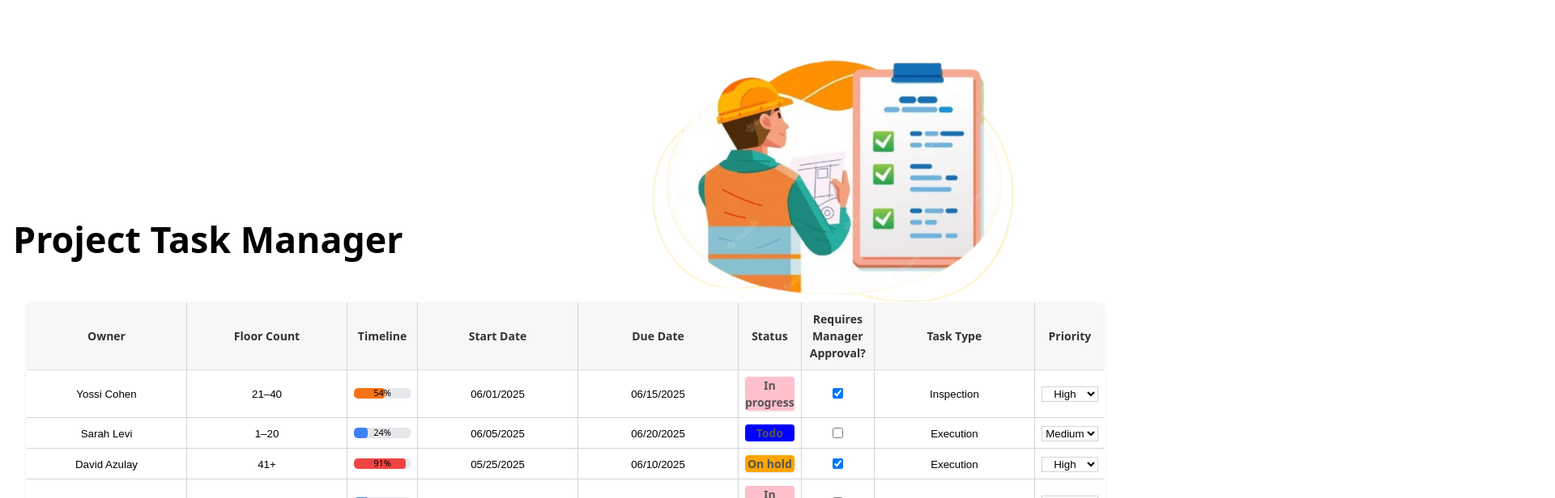
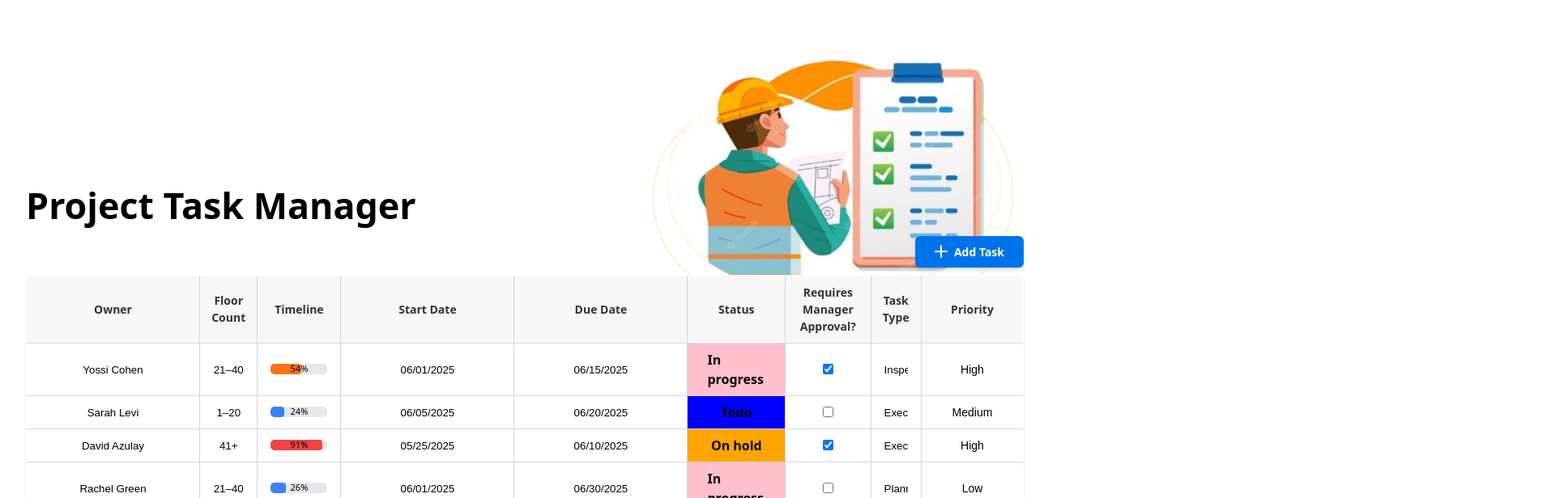
Before and after one commit to NeomiBashari/react-data-table-assignment, a React (Vite) app: page / in a window 1280 px wide. Shown: the top 616 px of the page at 81% size, 1920 px wide, since content can reach past the window. Built offline with nearby package versions, Linux system fonts and the light colour scheme.

Commit message:
Improve dropdown styling and interactions

```diff
--- a/src/App.tsx
+++ b/src/App.tsx
@@ -1,6 +1,6 @@
 import { useState } from 'react';
 import { generateFakeTableData } from './utils/generateFakeTableData';
-import type { TableData } from './types/table';
+import type { TableData, TableRow } from './types/table';
 import DataTable from './components/DataTable';
 
 const App = () => {
@@ -16,9 +16,30 @@ const App = () => {
     setIsEditing(false);
   };
 
+  const handleAddTask = () => {
+    const newTask: TableRow = {
+      owner: '',
+      floorCount: '' as TableRow['floorCount'],
+      status: 'Todo',
+      startDate: '',
+      dueDate: '',
+      requiresManagerApproval: false,
+      taskType: '' as TableRow['taskType'],
+      priority: '' as TableRow['priority']
+    };
+
+    setTableData([newTask, ...tableData]);
+  };
+
   return (
-    <div className="app-container">
-      <div style={{ width: '100%', textAlign: 'left', height: '3.5rem', display: 'flex', alignItems: 'center', justifyContent: 'flex-start', paddingLeft: '1rem', position: 'relative', top: '12rem' }}>
+    <div className="app-container" style={{ position: 'relative' }}>
+      {/* Title Container*/}
+      <div style={{
+        position: 'absolute',
+        marginTop: '7rem',
+        left: '2rem',
+        zIndex: 10
+      }}>
         {isEditing ? (
           <input
             type="text"
@@ -26,20 +47,67 @@ const App = () => {
             onChange={handleTitleChange}
             onBlur={handleTitleBlur}
             className="text-3xl font-bold border border-gray-300 rounded px-2 py-1 focus:outline-none focus:ring-2 focus:ring-blue-500"
-            style={{ fontSize: '2.8rem', fontWeight: '700', width: 'auto', textAlign: 'left', backgroundColor: 'inherit', color: 'inherit', height: '3.5rem', lineHeight: '3.5rem', marginBottom: '0' }}
+            style={{ fontSize: '2.8rem', fontWeight: '700', width: 'auto', textAlign: 'left', backgroundColor: 'inherit', color: 'inherit', height: '3.5rem', lineHeight: '3.5rem' }}
             autoFocus
           />
         ) : (
           <h1
             className="text-3xl font-bold cursor-pointer"
-            style={{ fontSize: '2.8rem', fontWeight: '700', height: '3.5rem', lineHeight: '3.5rem', marginBottom: '0' }}
+            style={{ fontSize: '2.8rem', fontWeight: '700', height: '3.5rem', lineHeight: '3.5rem' }}
             onClick={() => setIsEditing(true)}
           >
             {title}
           </h1>
         )}
       </div>
-      <DataTable data={tableData} onDataChange={setTableData} />
+
+      {/* Add Task Button Container */}
+      <div style={{
+        position: 'absolute',
+        top: '13rem',
+        right: '1rem',
+        zIndex: 10
+      }}>
+        <button
+          onClick={handleAddTask}
+          style={{
+            backgroundColor: '#0073ea',
+            color: 'white',
+            border: 'none',
+            borderRadius: '6px',
+            padding: '10px 24px',
+            fontSize: '14px',
+            fontWeight: '600',
+            cursor: 'pointer',
+            display: 'flex',
+            alignItems: 'center',
+            gap: '8px',
+            transition: 'all 0.2s ease-in-out',
+            boxShadow: '0 4px 6px -1px rgba(0, 0, 0, 0.1), 0 2px 4px -1px rgba(0, 0, 0, 0.06)'
+          }}
+          onMouseEnter={(e) => {
+            e.currentTarget.style.transform = 'translateY(-1px)';
+            e.currentTarget.style.boxShadow = '0 6px 8px -1px rgba(0, 0, 0, 0.1), 0 4px 6px -1px rgba(0, 0, 0, 0.06)';
+          }}
+          onMouseLeave={(e) => {
+            e.currentTarget.style.transform = 'translateY(0)';
+            e.currentTarget.style.boxShadow = '0 4px 6px -1px rgba(0, 0, 0, 0.1), 0 2px 4px -1px rgba(0, 0, 0, 0.06)';
+          }}
+        >
+          <svg width="16" height="16" viewBox="0 0 16 16" fill="none" xmlns="http://www.w3.org/2000/svg">
+            <path d="M8 1V15M1 8H15" stroke="currentColor" strokeWidth="2" strokeLinecap="round"/>
+          </svg>
+          Add Task
+        </button>
+      </div>
+
+      {/* Table Container */}
+      <div style={{
+        marginTop: '2rem',
+        width: '100%'
+      }}>
+        <DataTable data={tableData} onDataChange={setTableData} />
+      </div>
     </div>
   );
 };
--- a/src/components/DataTable.tsx
+++ b/src/components/DataTable.tsx
@@ -4,6 +4,7 @@ import 'react-datepicker/dist/react-datepicker.css';
 import type { TableData } from '../types/table';
 import ProgressBar from './ProgressBar';
 import StatusDropdown from './StatusDropdown';
+import PriorityCell from './PriorityCell';
 
 type DataTableProps = {
   data: TableData;
@@ -131,6 +132,49 @@ const DataTable: React.FC<DataTableProps> = ({ data, onDataChange }) => {
           {paginatedData.map((row, rowIndex) => (
             <tr key={rowIndex} style={{ borderBottom: '1px solid #ddd' }}>
               {headers.map((header, colIndex) => (
+                header.key === "status" ? (
+                  <td
+                    key={colIndex}
+                    style={{
+                      padding: 0,
+                      overflow: 'hidden',
+                    }}
+                  >
+                    <div
+                      ref={(el) => { statusCellRefs.current[rowIndex] = el; }}
+                      className="cursor-pointer text-white w-full h-full"
+                      style={{
+                        backgroundColor: statusColors[row[header.key]],
+                        display: 'flex',
+                        alignItems: 'center',
+                        justifyContent: 'center',
+                        padding: '8px 24px',
+                        fontWeight: '600',
+                        cursor: 'pointer',
+                        transition: 'all 0.2s ease-in-out',
+                        userSelect: 'none'
+                      }}
+                      onClick={(e) => handleStatusClick(rowIndex, e)}
+                      onKeyDown={handleKeyDown}
+                      tabIndex={0}
+                    >
+                      {row[header.key]}
+                    </div>
+                  </td>
+                ) : header.key === "priority" ? (
+                  <td
+                    key={colIndex}
+                    style={{
+                      padding: '4px 12px',
+                      position: 'relative'
+                    }}
+                  >
+                    <PriorityCell
+                      value={row[header.key]}
+                      onChange={(value) => handleInputChange(rowIndex, header.key, value)}
+                    />
+                  </td>
+                ) : header.key === "requiresManagerApproval" ? (
                   <td
                     key={colIndex}
                     className="px-4 py-2 text-gray-600 text-center align-middle"
@@ -139,9 +183,10 @@ const DataTable: React.FC<DataTableProps> = ({ data, onDataChange }) => {
                       textAlign: 'center',
                       fontSize: '14px',
                       color: '#555',
+                      minHeight: '48px',
+                      padding: '8px 16px'
                     }}
                   >
-                  {header.key === "requiresManagerApproval" ? (
                     <div style={{ display: 'flex', justifyContent: 'center', alignItems: 'center', height: '100%' }}>
                       <input
                         type="checkbox"
@@ -150,52 +195,133 @@ const DataTable: React.FC<DataTableProps> = ({ data, onDataChange }) => {
                         className="w-5 h-5 cursor-pointer"
                       />
                     </div>
+                  </td>
                 ) : header.key === "startDate" || header.key === "dueDate" ? (
+                  <td
+                    key={colIndex}
+                    className="px-4 py-2 text-gray-600 text-center align-middle"
+                    style={{
+                      verticalAlign: 'middle',
+                      textAlign: 'center',
+                      fontSize: '14px',
+                      color: '#555',
+                      minHeight: '48px',
+                      padding: '8px 16px'
+                    }}
+                  >
                     <DatePicker
-                      selected={new Date(row[header.key])}
-                      onChange={(date) => handleInputChange(rowIndex, header.key, date)}
+                      selected={row[header.key] ? new Date(row[header.key]) : null}
+                      onChange={(date: Date | null) => {
+                        if (date) {
+                          handleInputChange(rowIndex, header.key, date.toISOString().split('T')[0]);
+                        }
+                      }}
                       className="w-full rounded px-2 py-1 focus:outline-none focus:ring-2 focus:ring-blue-500"
+                      placeholderText="Select date"
+                      isClearable={false}
                     />
-                  ) : header.key === "status" ? (
-                    <div
-                      ref={(el) => { statusCellRefs.current[rowIndex] = el; }}
-                      className="cursor-pointer px-2 py-1 rounded text-white"
+                  </td>
+                ) : header.key === "timeline" ? (
+                  <td
+                    key={colIndex}
+                    className="px-4 py-2 text-gray-600 text-center align-middle"
                     style={{
-                        backgroundColor: statusColors[row[header.key]],
-                        width: '100%',
-                        height: '100%',
-                        display: 'flex',
-                        alignItems: 'center',
-                        justifyContent: 'center',
-                        position: 'relative',
-                        borderRadius: '4px',
-                        boxShadow: '0 1px 3px rgba(0, 0, 0, 0.1)',
-                        fontWeight: 'bold',
-                        cursor: 'pointer',
+                      verticalAlign: 'middle',
+                      textAlign: 'center',
+                      fontSize: '14px',
+                      color: '#555',
+                      minHeight: '48px',
+                      padding: '8px 16px'
                     }}
-                      onClick={(e) => handleStatusClick(rowIndex, e)}
-                      onKeyDown={handleKeyDown}
-                      tabIndex={0}
                   >
-                      {row[header.key]}
-                    </div>
-                  ) : header.key === "priority" ? (
-                    <select
-                      value={row[header.key]}
-                      onChange={(e) => handleInputChange(rowIndex, header.key, e.target.value)}
-                      className="w-full rounded px-2 py-1 focus:outline-none focus:ring-2 focus:ring-blue-500 bg-inherit border border-gray-300 text-gray-700"
-                    >
-                      <option value="Low">Low</option>
-                      <option value="Medium">Medium</option>
-                      <option value="High">High</option>
-                    </select>
-                  ) : header.key === "timeline" ? (
                     <ProgressBar
                       startDate={row.startDate}
                       dueDate={row.dueDate}
                       status={row.status}
                     />
+                  </td>
+                ) : header.key === "floorCount" ? (
+                  <td
+                    key={colIndex}
+                    className="px-4 py-2 text-gray-600 text-center align-middle"
+                    style={{
+                      verticalAlign: 'middle',
+                      textAlign: 'center',
+                      fontSize: '14px',
+                      color: '#555',
+                      minHeight: '48px',
+                      padding: '8px 16px'
+                    }}
+                  >
+                    <select
+                      value={row[header.key]}
+                      onChange={(e) => handleInputChange(rowIndex, header.key, e.target.value)}
+                      style={{
+                        backgroundColor: 'inherit',
+                        color: '#94A3B8',
+                        border: 'none',
+                        textAlign: 'center',
+                        width: '100%',
+                        appearance: 'none',
+                        WebkitAppearance: 'none',
+                        MozAppearance: 'none',
+                        cursor: 'pointer'
+                      }}
+                    >
+                      <option value="">Select floor count</option>
+                      <option value="1–20">1–20</option>
+                      <option value="21–40">21–40</option>
+                      <option value="41+">41+</option>
+                    </select>
+                  </td>
+                ) : header.key === "taskType" ? (
+                  <td
+                    key={colIndex}
+                    className="px-4 py-2 text-gray-600 text-center align-middle"
+                    style={{
+                      verticalAlign: 'middle',
+                      textAlign: 'center',
+                      fontSize: '14px',
+                      color: '#555',
+                      minHeight: '48px',
+                      padding: '8px 16px'
+                    }}
+                  >
+                    <select
+                      value={row[header.key]}
+                      onChange={(e) => handleInputChange(rowIndex, header.key, e.target.value)}
+                      style={{
+                        backgroundColor: 'inherit',
+                        color: '#94A3B8',
+                        border: 'none',
+                        textAlign: 'center',
+                        width: '100%',
+                        appearance: 'none',
+                        WebkitAppearance: 'none',
+                        MozAppearance: 'none',
+                        cursor: 'pointer'
+                      }}
+                    >
+                      <option value="">Select task type</option>
+                      <option value="Execution">Execution</option>
+                      <option value="Inspection">Inspection</option>
+                      <option value="Planning">Planning</option>
+                      <option value="Maintenance">Maintenance</option>
+                    </select>
+                  </td>
                 ) : (
+                  <td
+                    key={colIndex}
+                    className="px-4 py-2 text-gray-600 text-center align-middle"
+                    style={{
+                      verticalAlign: 'middle',
+                      textAlign: 'center',
+                      fontSize: '14px',
+                      color: '#555',
+                      minHeight: '48px',
+                      padding: '8px 16px'
+                    }}
+                  >
                     <input
                       type="text"
                       value={row[header.key]}
@@ -203,8 +329,8 @@ const DataTable: React.FC<DataTableProps> = ({ data, onDataChange }) => {
                       className="w-full rounded px-2 py-1 focus:outline-none focus:ring-2 focus:ring-blue-500"
                       style={{ backgroundColor: 'inherit', color: 'black', border: 'none', textAlign: 'center' }}
                     />
-                  )}
                   </td>
+                )
               ))}
             </tr>
           ))}
--- /dev/null
+++ b/src/components/PriorityCell.tsx
@@ -0,0 +1,36 @@
+import React from 'react';
+import type { TableRow } from '../types/table';
+
+type Priority = TableRow['priority'];
+
+interface PriorityCellProps {
+  value: Priority;
+  onChange: (value: Priority) => void;
+}
+
+const PriorityCell: React.FC<PriorityCellProps> = ({ value, onChange }) => {
+  return (
+    <div className="priority-select-wrapper">
+      <select
+        value={value}
+        onChange={(e) => onChange(e.target.value as Priority)}
+        style={{
+          appearance: 'none',
+          backgroundColor: 'inherit',
+          color: '#374151',
+          border: 'none',
+          padding: '8px',
+          fontSize: '14px',
+          textAlign: 'center',
+        }}
+      >
+        <option value="">Select priority</option>
+        <option value="High">High</option>
+        <option value="Medium">Medium</option>
+        <option value="Low">Low</option>
+      </select>
+    </div>
+  );
+};
+
+export default PriorityCell;
--- a/src/index.css
+++ b/src/index.css
@@ -159,6 +159,28 @@ select option {
   color: black;
 }
 
+/* Priority Select Styles */
+.priority-select-wrapper {
+  position: relative;
+  width: 100%;
+}
+
+.priority-select-wrapper select:hover {
+  filter: brightness(110%);
+}
+
+.priority-select-wrapper select:focus {
+  outline: none;
+  box-shadow: 0 0 0 2px rgba(59, 130, 246, 0.5);
+}
+
+/* Ensure the select background color shows through */
+.priority-select-wrapper select option {
+  background-color: white;
+  color: #374151;
+  padding: 8px;
+}
+
 @media (prefers-color-scheme: light) {
   :root {
     color: #213547;
--- a/src/types/table.ts
+++ b/src/types/table.ts
@@ -1,12 +1,12 @@
 export interface TableRow {
   owner: string;
-  floorCount: '1–20' | '21–40' | '41+';
+  floorCount: '' | '1–20' | '21–40' | '41+';
   status: 'Todo' | 'In progress' | 'On hold' | 'Canceled' | 'Done';
   startDate: string;
   dueDate: string;
   requiresManagerApproval: boolean;
-  taskType: 'Execution' | 'Inspection' | 'Planning' | 'Maintenance';
-  priority: 1 | 2 | 3 | 4 | 5 | 'Low' | 'Medium' | 'High';
+  taskType: '' | 'Execution' | 'Inspection' | 'Planning' | 'Maintenance';
+  priority: '' | 'Low' | 'Medium' | 'High';
   [key: string]: any;
 }
 
```
Also changed, not shown: src/components/ProgressBar.tsx (+29 -0 lines). Lines whose indentation alone changed are shown as unchanged.
